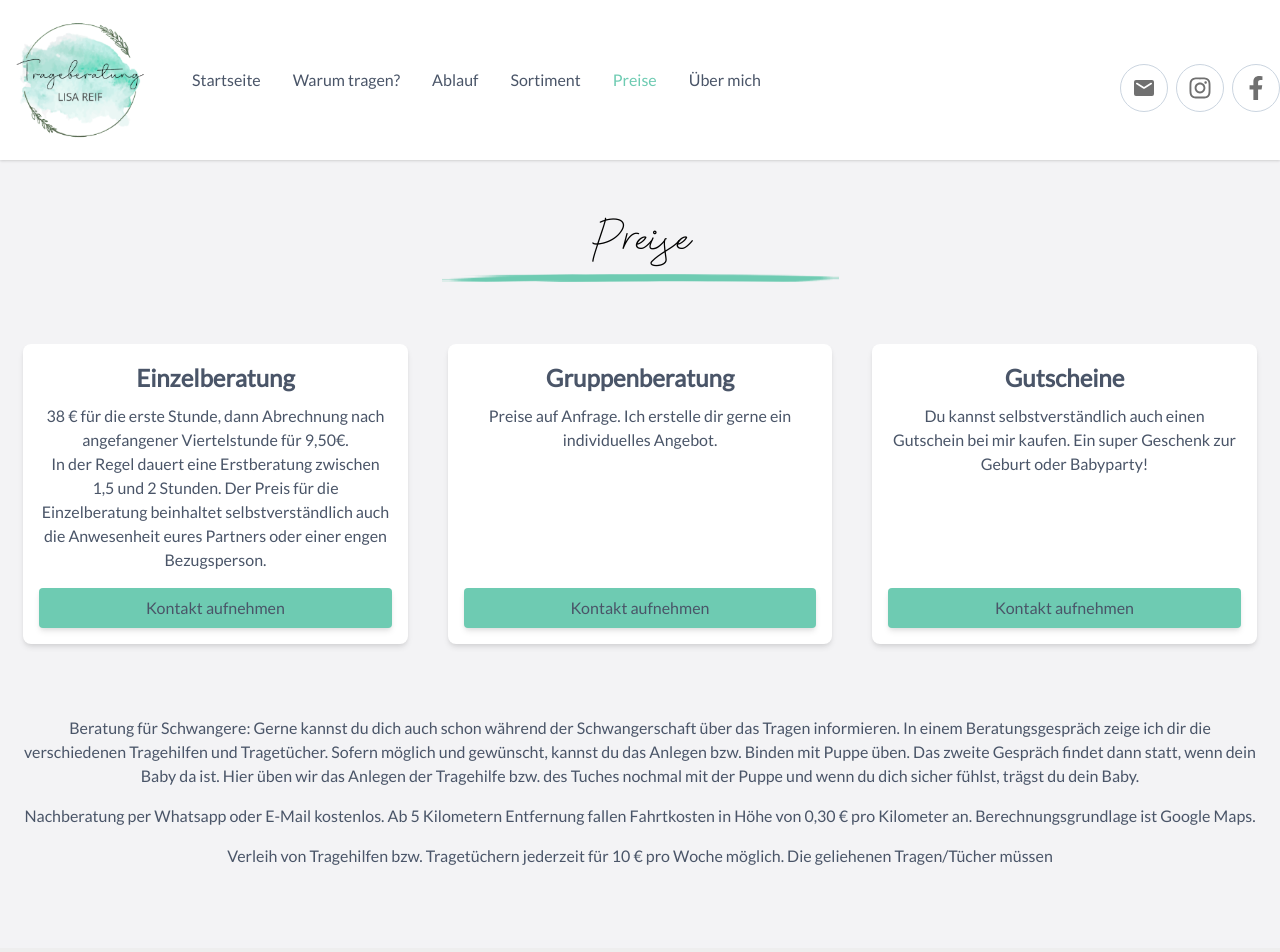
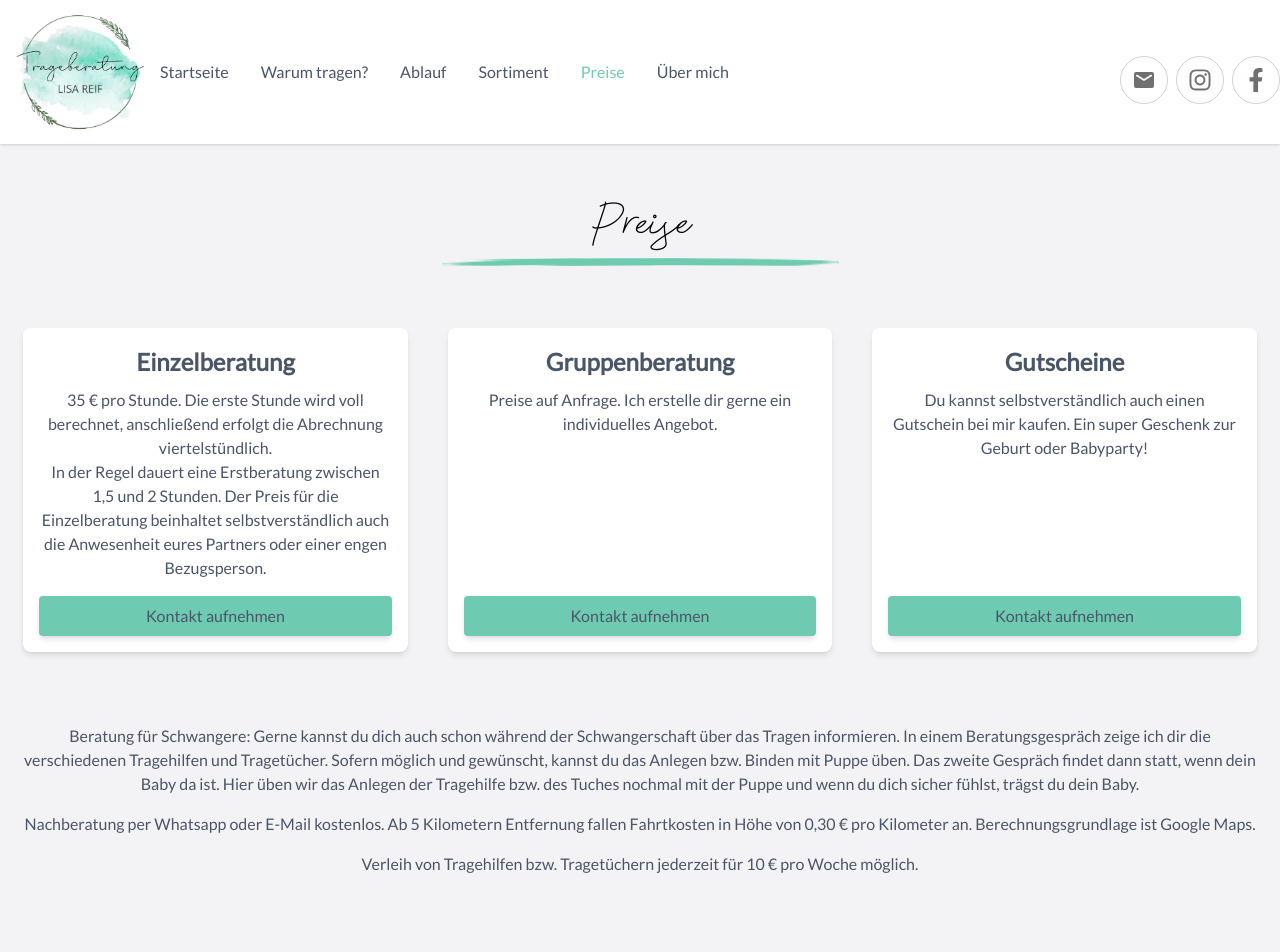
Before and after one commit to jony1993/website-lisa-reif, a Nuxt app: page /preise in a window 1280 px wide. Shown: the top 952 px of the page. Built offline with nearby package versions, Linux system fonts and the light colour scheme.

Commit message:
Content updates

```diff
--- a/components/Footer.vue
+++ b/components/Footer.vue
@@ -27,7 +27,7 @@
       </span>
       <!--Facebook-->
       <span class="mr-2">
-           <a href="https://www.instagram.com/trageberatung_lisa_reif/?hl=de" target="_blank">
+           <a href="https://www.facebook.com/trageberatunglisareif/" target="_blank">
               <div class="rounded-full h-12 w-12 flex items-center justify-center border border-gray-400">
                 <svg xmlns="http://www.w3.org/2000/svg" width="24" height="24"
                      class="svg-inline--fa fa-facebook-f fa-w-10" viewBox="0 0 320 512">
--- a/components/Navbar.vue
+++ b/components/Navbar.vue
@@ -1,12 +1,12 @@
 <template>
   <nav class="bg-white shadow font-body text-gray-700" role="navigation">
-    <div class="container mx-auto p-4 flex flex-wrap items-center lg:flex-no-wrap">
-      <div class="mr-4 md:mr-8">
+    <div class="container flex flex-wrap items-center justify-center lg:flex-no-wrap mx-auto p-4 pt-2 pb-2 relative">
+      <div>
         <nuxt-link to="/">
-          <img class="h-20 sm:h-32 md:h-32 lg:h-32 xl:h-32" src="../assets/img/logo.png">
+          <img class="h-24 sm:h-32 md:h-32 lg:h-32 xl:h-32" src="../assets/img/logo.png">
         </nuxt-link>
       </div>
-      <div class="ml-auto lg:hidden" @click="open= !open">
+      <div class="absolute right-0 mr-4 top-8 sm:top-12 lg:hidden" @click="open= !open">
         <button class="flex items-center px-3 py-2 rounded" type="button">
           <svg class="h-6 w-6" fill="currentColor" viewBox="0 0 20 20" xmlns="http://www.w3.org/2000/svg">
             <title>Menu</title>
@@ -61,7 +61,7 @@
             </a>
           </li>
           <li>
-            <a href="https://www.instagram.com/trageberatung_lisa_reif/?hl=de" target="_blank">
+            <a href="https://www.facebook.com/trageberatunglisareif/" target="_blank">
               <div class="rounded-full h-12 w-12 flex items-center justify-center border border-gray-400">
                 <svg xmlns="http://www.w3.org/2000/svg" width="24" height="24" class="svg-inline--fa fa-facebook-f fa-w-10" viewBox="0 0 320 512">
                   <defs/>
--- a/nuxt.config.js
+++ b/nuxt.config.js
@@ -5,7 +5,7 @@ export default {
   ** Headers of the page
   */
   head: {
-    title: process.env.npm_package_name || '',
+    title: 'Trageberatung Lisa Reif',
     meta: [
       { charset: 'utf-8' },
       { name: 'viewport', content: 'width=device-width, initial-scale=1' },
--- a/pages/preise.vue
+++ b/pages/preise.vue
@@ -10,7 +10,7 @@
       <div class="my-4 px-4 pb-2 w-full overflow-hidden sm:w-1/3 md:w-1/3 lg:w-1/3 xl:w-1/3">
         <div class="flex flex-col mx-1 p-4 h-full bg-white shadow-md rounded-lg text-center">
           <h2 class="text-2xl mb-2 font-bold">Einzelberatung</h2>
-          <p>38 € für die erste Stunde, dann Abrechnung nach angefangener Viertelstunde für 9,50€.</p>
+          <p>35 € pro Stunde. Die erste Stunde wird voll berechnet, anschließend erfolgt die Abrechnung viertelstündlich.</p>
           <p class="flex-grow">In der Regel dauert eine Erstberatung zwischen 1,5 und 2 Stunden. Der Preis für die Einzelberatung
             beinhaltet selbstverständlich auch die Anwesenheit eures Partners oder einer engen Bezugsperson.</p>
           <nuxt-link class="bg-primary inline-block mt-4 rounded shadow-md pt-2 pb-2 pr-4 pl-4 hover:shadow-lg" to="/kontakt">Kontakt aufnehmen</nuxt-link>
@@ -48,7 +48,7 @@
       pro Kilometer an. Berechnungsgrundlage ist Google Maps.
     </p>
     <p class="my-4 text-gray-700 font-body">
-      Verleih von Tragehilfen bzw. Tragetüchern jederzeit für 10 € pro Woche möglich. Die geliehenen Tragen/Tücher müssen
+      Verleih von Tragehilfen bzw. Tragetüchern jederzeit für 10 € pro Woche möglich.
     </p>
   </div>
 </template>
--- a/pages/warum-tragen.vue
+++ b/pages/warum-tragen.vue
@@ -22,7 +22,7 @@
       </div>
 
       <!--Reason 4, 5, 6-->
-      <div class="flex flex-wrap items-center -mx-1 overflow-hidden mt-16">
+      <div class="flex flex-wrap items-center -mx-1 overflow-hidden mt-4 sm:mt-16">
 
         <div class="order-2 pb-2 md:order-1 lg:order-1 xl:order-1 my-1 px-1 w-full overflow-hidden md:w-1/2 lg:w-1/2 xl:w-1/2">
           <img class="bg-gray-200 rounded shadow-md" src="~/assets/img/tragetuch_warum_2.jpg" alt="Tragetuch Bauch">
@@ -36,7 +36,7 @@
 
       </div>
       <!--Reason 7, 8, 9-->
-      <div class="flex flex-wrap items-center -mx-1 overflow-hidden mt-16">
+      <div class="flex flex-wrap items-center -mx-1 overflow-hidden mt-4 sm:mt-16">
 
         <div class="my-1 sm:pr-8 md:pr-8 lg:pr-8 xl:pr-8 w-full overflow-hidden md:w-1/2 lg:w-1/2 xl:w-1/2 text-left">
           <p class="mb-4">7. Du kannst dein Baby unauffällig in der Tragehilfe/Tragetuch stillen.</p>
--- a/tailwind.config.js
+++ b/tailwind.config.js
@@ -132,6 +132,7 @@ module.exports = {
       '0': '0',
       auto: 'auto',
       '8' : '2rem',
+      '12' : '3rem',
       '16' : '4rem'
     },
     fontFamily: {
```
